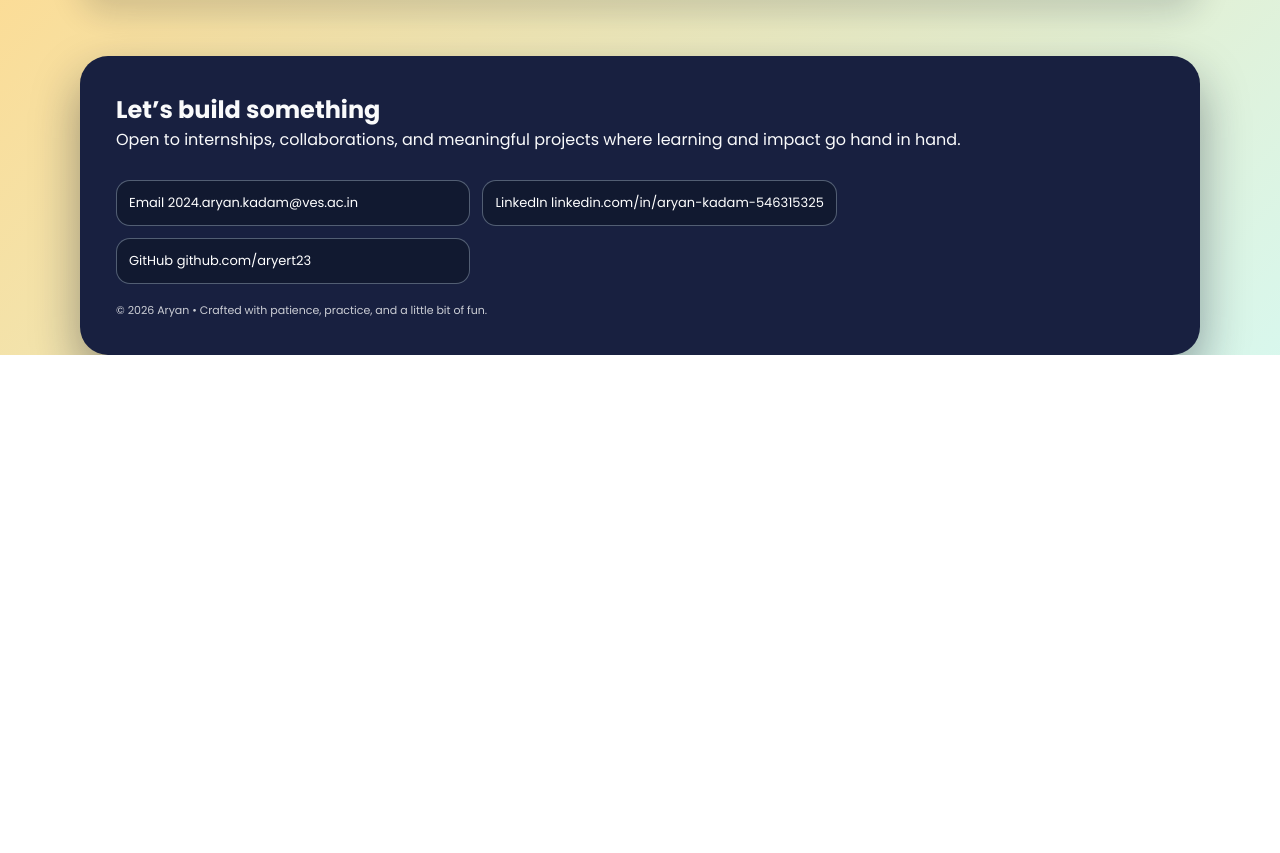
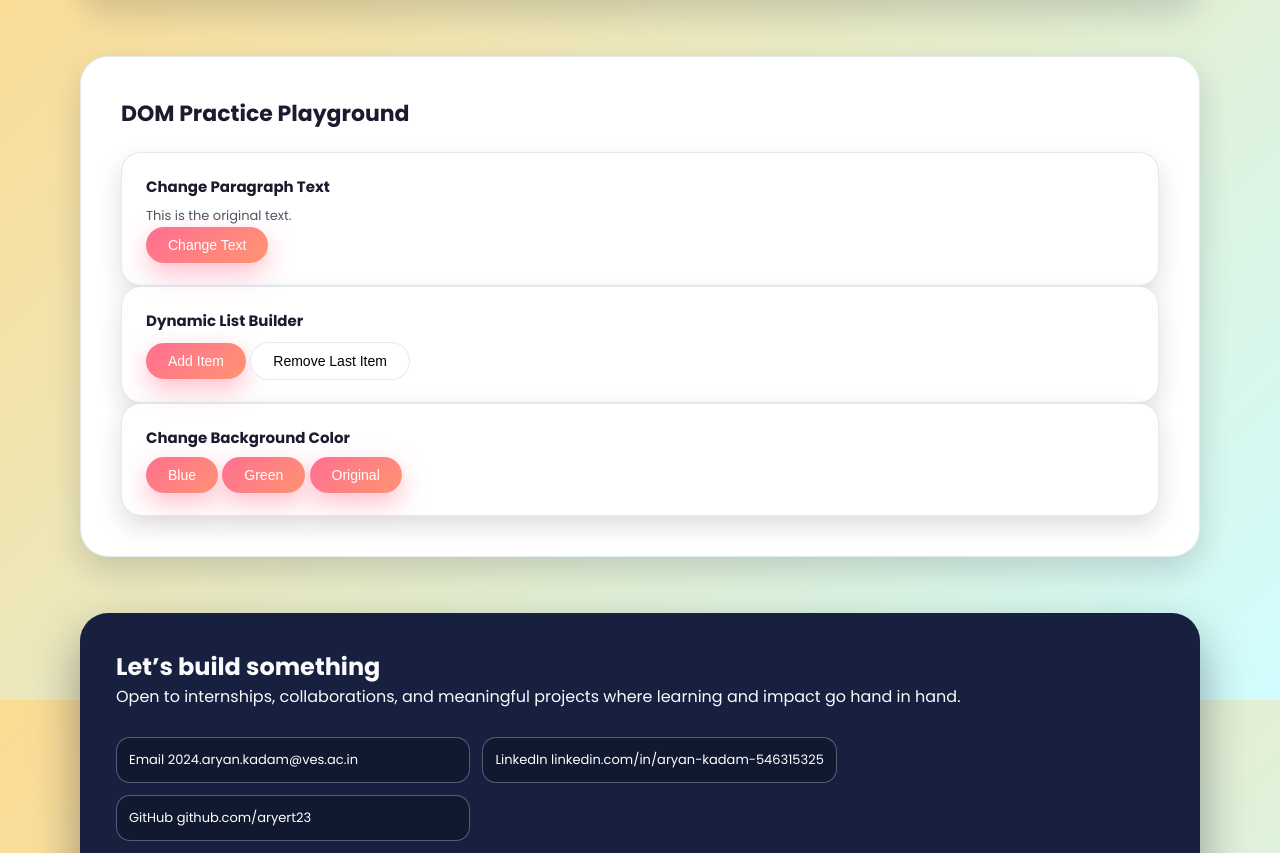
Before and after one commit to aryert23/portfolio-website, a plain HTML site: page Portfolio/index.html in a window 1280 px wide. Shown: the part 2500-3353 px from the top of the page. Before the commit the page ends 2855 px from the top, so only its background shows below. Drawn offline with Linux system fonts and the light colour scheme.

Commit message:
Update index.html

```diff
--- a/Portfolio/index.html
+++ b/Portfolio/index.html
@@ -240,6 +240,36 @@
     </div>
   </section>
 
+  <section class="grid-section" id="dom-playground">
+  <h2>DOM Practice Playground</h2>
+
+  <!-- 1️⃣ Paragraph Text Change -->
+  <div class="card">
+    <h3>Change Paragraph Text</h3>
+    <p id="demo-text">This is the original text.</p>
+    <button class="btn primary" onclick="changeText()">Change Text</button>
+  </div>
+
+  <!-- 2️⃣ Dynamic List -->
+  <div class="card">
+    <h3>Dynamic List Builder</h3>
+    <ul id="dynamic-list"></ul>
+    <div style="margin-top: 10px;">
+      <button class="btn primary" onclick="addItem()">Add Item</button>
+      <button class="btn ghost" onclick="removeItem()">Remove Last Item</button>
+    </div>
+  </div>
+
+  <!-- 4️⃣ Background Color Changer -->
+  <div class="card">
+    <h3>Change Background Color</h3>
+    <button class="btn primary" onclick="changeBg('lightblue')">Blue</button>
+    <button class="btn primary" onclick="changeBg('lightgreen')">Green</button>
+    <button class="btn primary" onclick="changeBg('#fddb92')">Original</button>
+  </div>
+
+</section>
+
   <!-- Contact / footer -->
   <footer id="contact">
     <div class="footer-inner">
```
